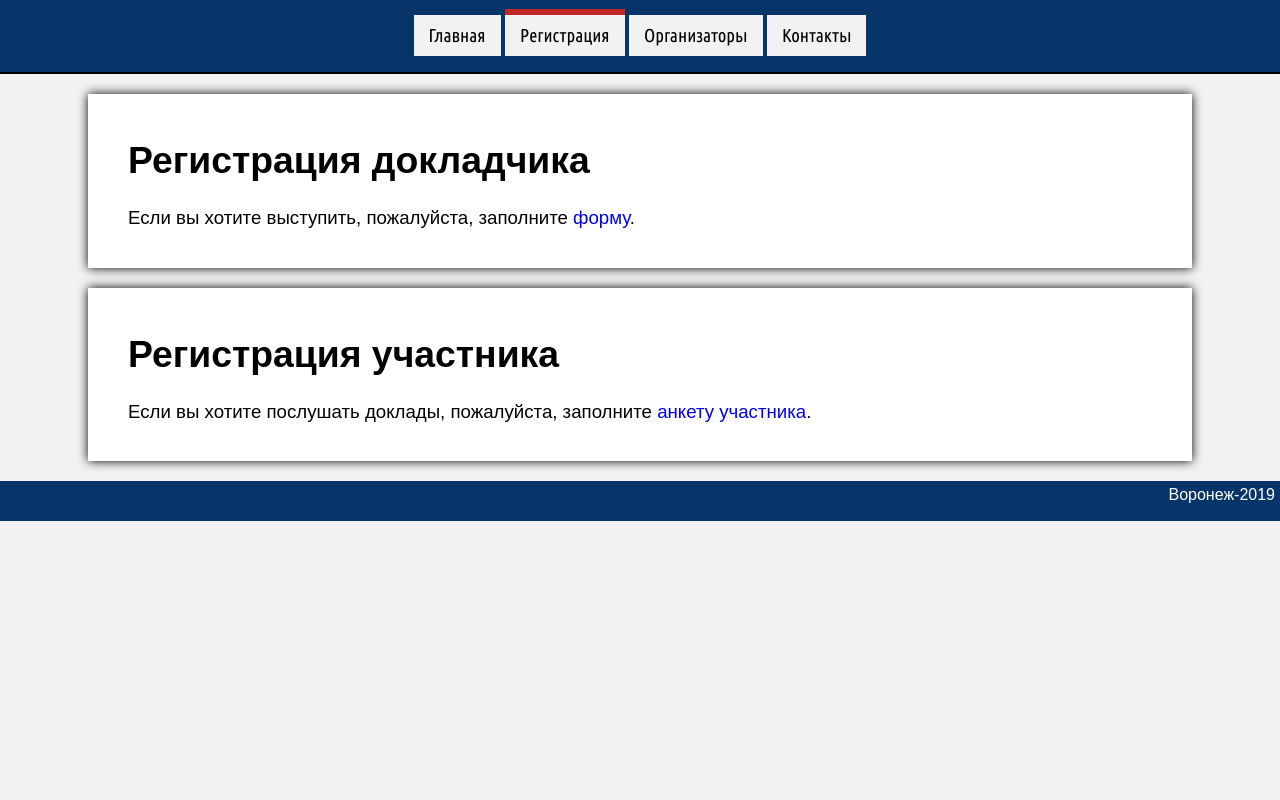
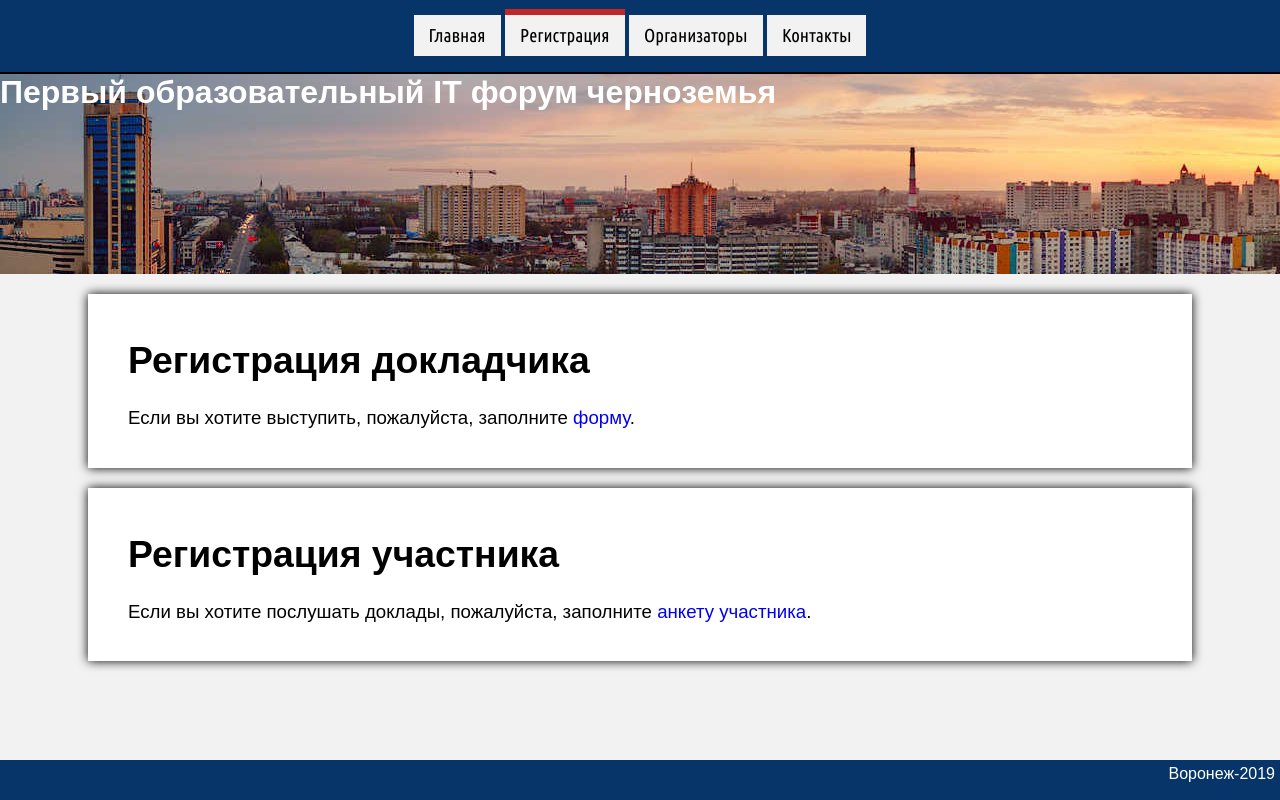
Before and after one commit to xroff/edu, a plain HTML site: page reg.html in a window 1280 px wide. Drawn offline with Linux system fonts and the light colour scheme.

Commit message:
Added logo? footer fix

```diff
--- a/all.css
+++ b/all.css
@@ -1,7 +1,7 @@
 @import url('https://fonts.googleapis.com/css?family=Ubuntu+Condensed');
 
 html {
-   height: 100%;
+	min-height: 100%;
 }
 
 body {
@@ -78,11 +78,11 @@ a:visited {
 }
 
 #footer {
-	float: top;
-	bottom: 0;
 	background: #073569;
 	height: 40px;
 	width: 100%;
+	position: absolute;
+	bottom: 0;
 }
 
 #copyright {
@@ -95,6 +95,3 @@ a:visited {
 
 #wrapper {
 	min-height: 100%;
-	height: auto !important;
-	margin-bottom: -40px;
-}
--- a/reg.html
+++ b/reg.html
@@ -14,6 +14,8 @@
 				<li><a href="">Контакты</a></li>
 			</ul>
 		</nav>
+		<div class="logo"><h1>Первый образовательный IT форум черноземья</h1></div>
+		<div id="wrapper">
 		<div class="article">
 		<h1>Регистрация докладчика</h1>
 		<p>Если вы хотите выступить, пожалуйста, заполните <a href="https://docs.google.com/forms/d/e/1FAIpQLSeMDZACE6qdJidtBQjYY1OOOThHGh7ocKJxB0LwGOVTJjMXMw/viewform?usp=sf_link">форму</a>.</p>
@@ -22,6 +24,7 @@
 		<h1>Регистрация участника</h1>
 		<p>Если вы хотите послушать доклады, пожалуйста, заполните <a href="https://docs.google.com/forms/d/e/1FAIpQLSedh2eSBV5ZiCrT2QWNDH0SlQnKg1aNoqE2R-VaXxZmjhhsBQ/viewform?usp=sf_link">анкету участника</a>.</p>
 		</div>
+		</div>
 		<footer>
 		<div id="footer">
 			<div id="copyright">Воронеж-2019</div>
```
